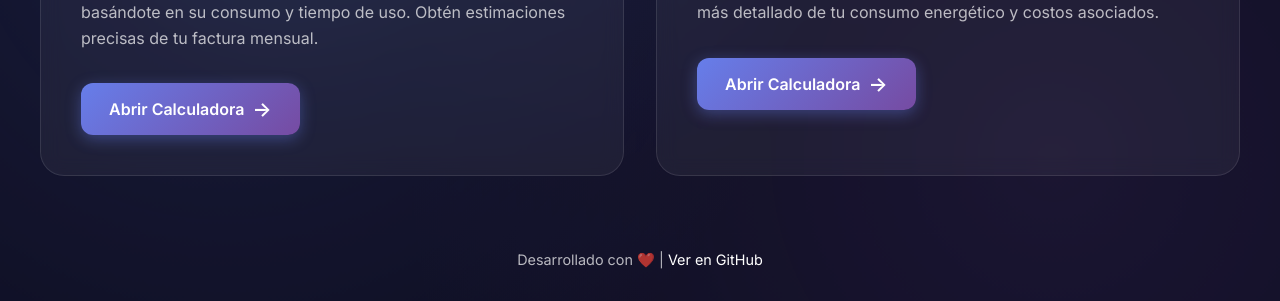
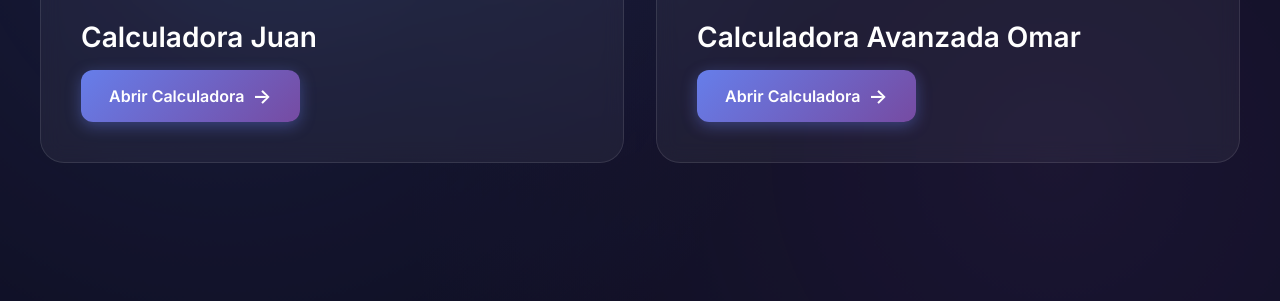
Before and after one commit to Moshua53/Calculadora_costo_energia, a plain HTML site: page index.html in a window 1280 px wide. Shown: the part 499-800 px from the top of the page. Drawn offline with Linux system fonts and the light colour scheme.

Commit message:
refactor: Simplify portal page and update app names
- Update app names to 'Calculadora Juan' and 'Calculadora Avanzada Omar'
- Remove app descriptions for cleaner layout
- Remove footer section

```diff
--- a/index.html
+++ b/index.html
@@ -295,27 +295,18 @@
             <div class="apps-grid">
                 <div class="app-card">
                     <div class="app-icon">🔌</div>
-                    <h2>Calculadora Principal</h2>
-                    <p>Calcula el costo de energía de tus dispositivos eléctricos basándote en su consumo y tiempo de
-                        uso. Obtén estimaciones precisas de tu factura mensual.</p>
+                    <h2>Calculadora Juan</h2>
                     <a href="./app_juan/" class="app-link">Abrir Calculadora</a>
                 </div>
-
                 <div class="app-card">
                     <div class="app-icon">📊</div>
-                    <h2>Calculadora Avanzada</h2>
-                    <p>Versión mejorada con funcionalidades adicionales para un análisis más detallado de tu consumo
-                        energético y costos asociados.</p>
+                    <h2>Calculadora Avanzada Omar </h2>
                     <a href="./app_2/" class="app-link">Abrir Calculadora</a>
                 </div>
             </div>
         </div>
     </main>
 
-    <footer>
-        <p>Desarrollado con ❤️ | <a href="https://github.com/Moshua53/Calculadora_costo_energia" target="_blank"
-                rel="noopener">Ver en GitHub</a></p>
-    </footer>
 </body>
 
 </html>
```
